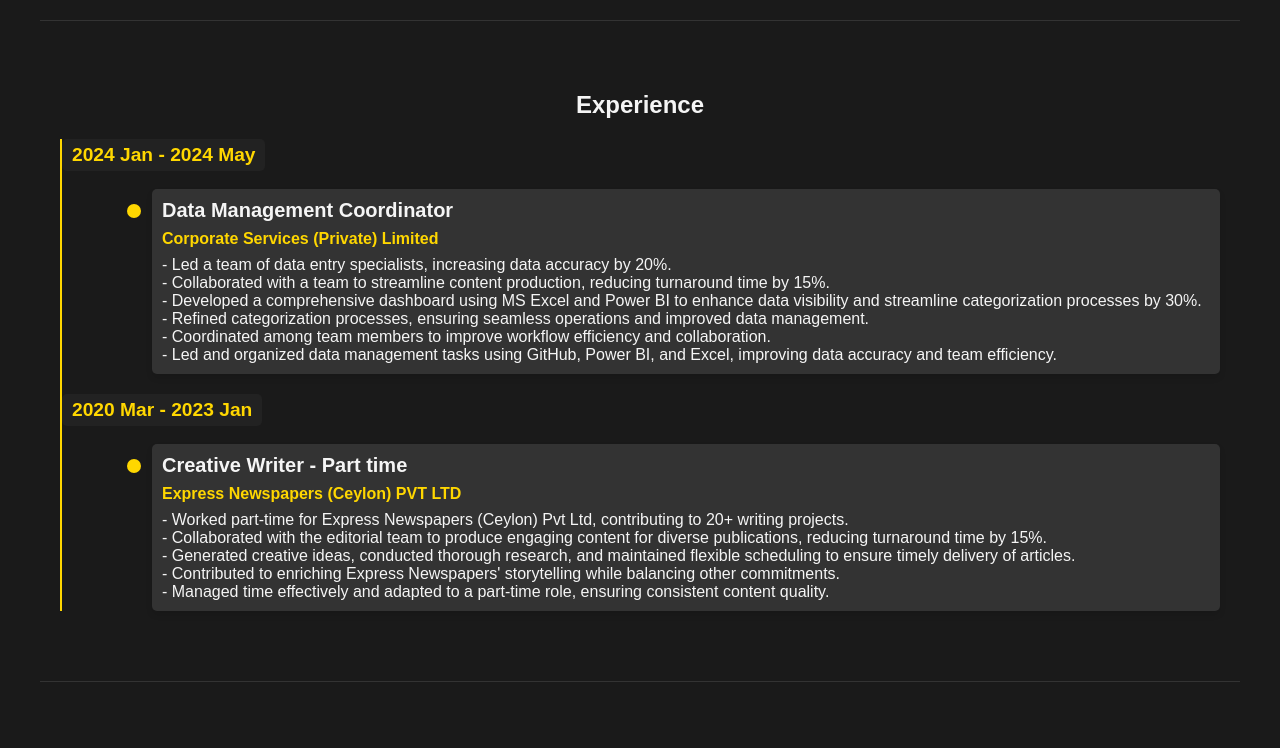
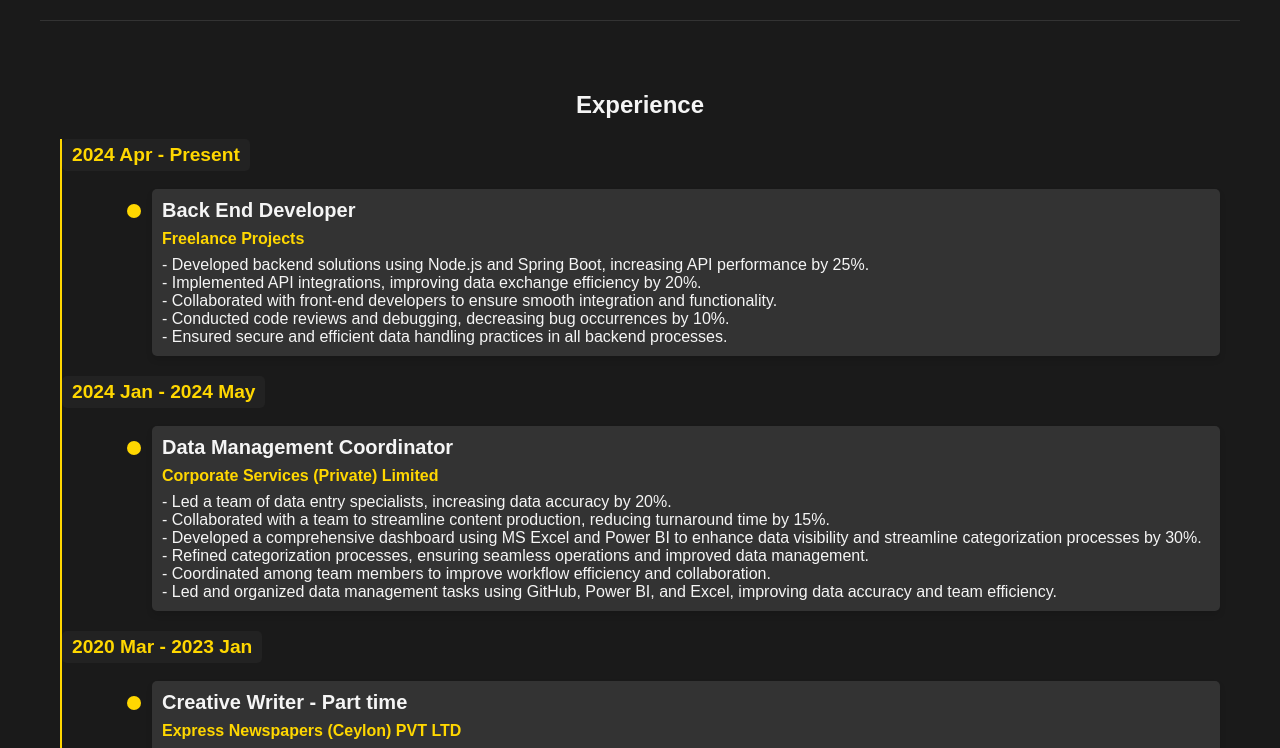
Before and after one commit to imthadh-ahamed/ImthadhAhamed-Portfolio, a React (Create React App) app in the folder frontend/: page / in a window 1280 px wide. Shown: the part 1280-2028 px from the top of the page. Built offline with nearby package versions, Linux system fonts and the light colour scheme.

Commit message:
Update the Experinces

```diff
--- a/frontend/src/components/Experience.js
+++ b/frontend/src/components/Experience.js
@@ -3,6 +3,18 @@ import "../styles/styles.css";
 
 function Experience() {
   const experiences = [
+    {
+      year: "2024 Apr - Present",
+      title: "Back End Developer",
+      company: "Freelance Projects",
+      description: `
+        - Developed backend solutions using Node.js and Spring Boot, increasing API performance by 25%.
+        - Implemented API integrations, improving data exchange efficiency by 20%.
+        - Collaborated with front-end developers to ensure smooth integration and functionality.
+        - Conducted code reviews and debugging, decreasing bug occurrences by 10%.
+        - Ensured secure and efficient data handling practices in all backend processes.
+      `,
+    },
     {
       year: "2024 Jan - 2024 May",
       title: "Data Management Coordinator",
```
